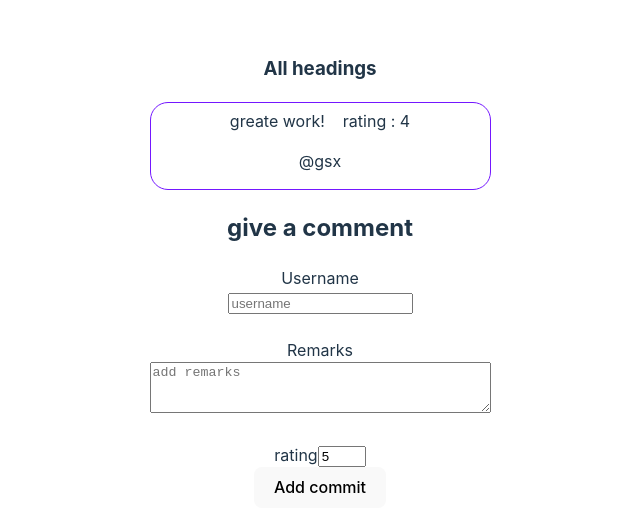
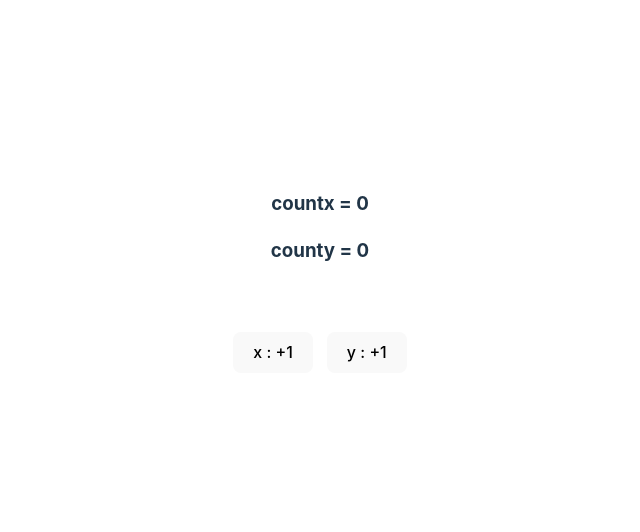
Before and after one commit to GitNinja36/react-practice5, a React (Vite) app: page / in a window 1280 px wide. Shown: the part 128-660 px from the top of the page, without its empty margins (320-960 px from the left). Built offline with nearby package versions, Linux system fonts and the light colour scheme.

Commit message:
learning the useEffect hooks

```diff
--- a/src/App.jsx
+++ b/src/App.jsx
@@ -2,12 +2,13 @@ import './App.css'
 import Form from './Form'
 import CommentsForm from './CommentsForm'
 import Comments from './Comments'
+import Counter from './Counter'
 
 function App() {
 
   return (
     <>
-    <Comments/>
+    <Counter/>
     </>
   )
 }
--- a/src/CommentsForm.jsx
+++ b/src/CommentsForm.jsx
@@ -25,7 +25,8 @@ export default function CommentsForm({addNewComment}){
         },
         validate,
         onSubmit: values => {
-          alert(JSON.stringify(values, null, 2));
+        //   alert(JSON.stringify(values, null, 2));
+          addNewComment(formData);
         },
     });
 
@@ -37,7 +38,7 @@ export default function CommentsForm({addNewComment}){
 
     // function handelSubmit(event){
     //     event.preventDefault();
-    //     addNewComment(formData);
+        // addNewComment(formData);
 
     //     setFormData({
     //         username: "",
--- /dev/null
+++ b/src/Counter.jsx
@@ -0,0 +1,35 @@
+import { useState, useEffect } from "react"
+
+export default function Counter(){
+    let [countx, setCountx] = useState(0);
+    let [county, setCounty] = useState(0);
+
+    function handelCountx(){
+        setCountx(countx+1);
+    }
+
+    function handelCounty(){
+        setCounty(county+1);
+    }
+
+    useEffect(function printSomething(){
+        console.log("this is side effect");
+    },
+    [countx]
+    );
+
+    return(
+        <div>
+            <span>
+            <h3>countx = {countx}</h3>
+            <h3>county = {county}</h3>
+            </span>
+            <br /><br />
+            <span>
+            <button onClick = {handelCountx}>x : +1</button>
+            &nbsp;&nbsp;&nbsp;
+            <button onClick = {handelCounty}>y : +1</button>
+            </span>
+        </div>
+    )
+}
```
